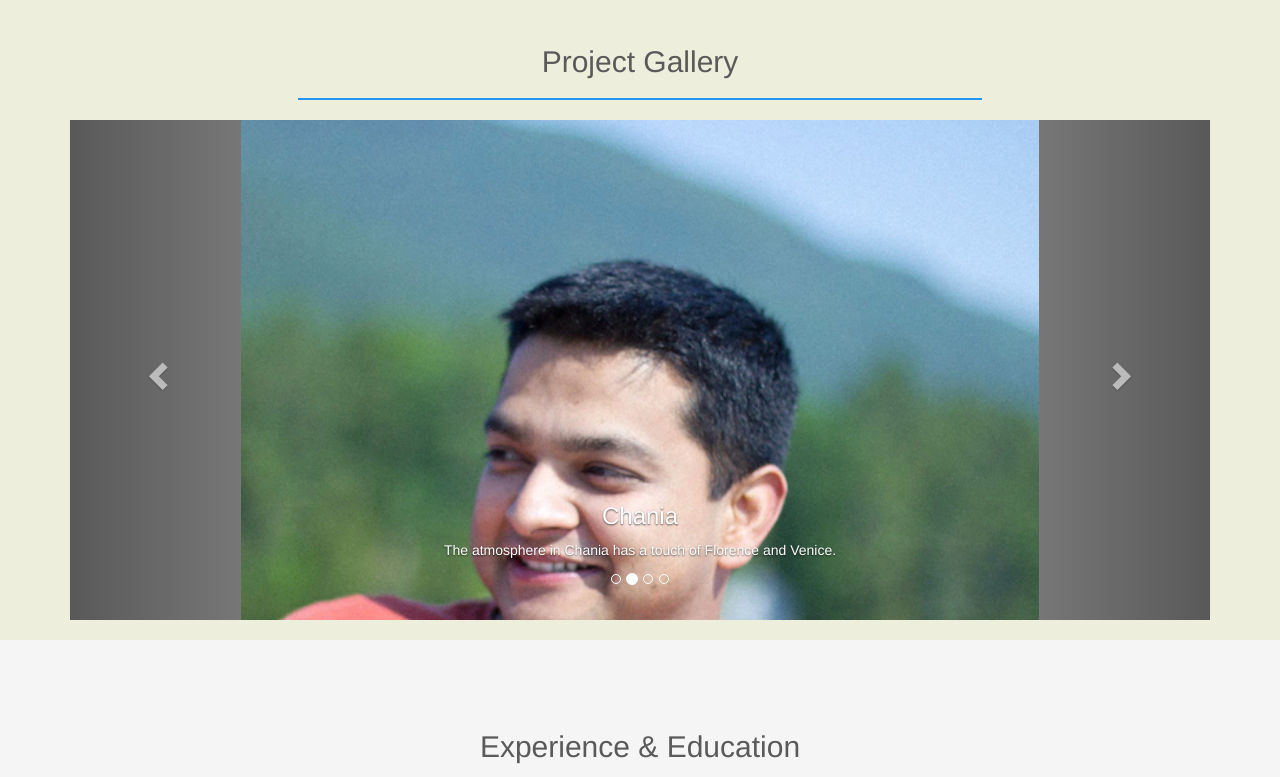
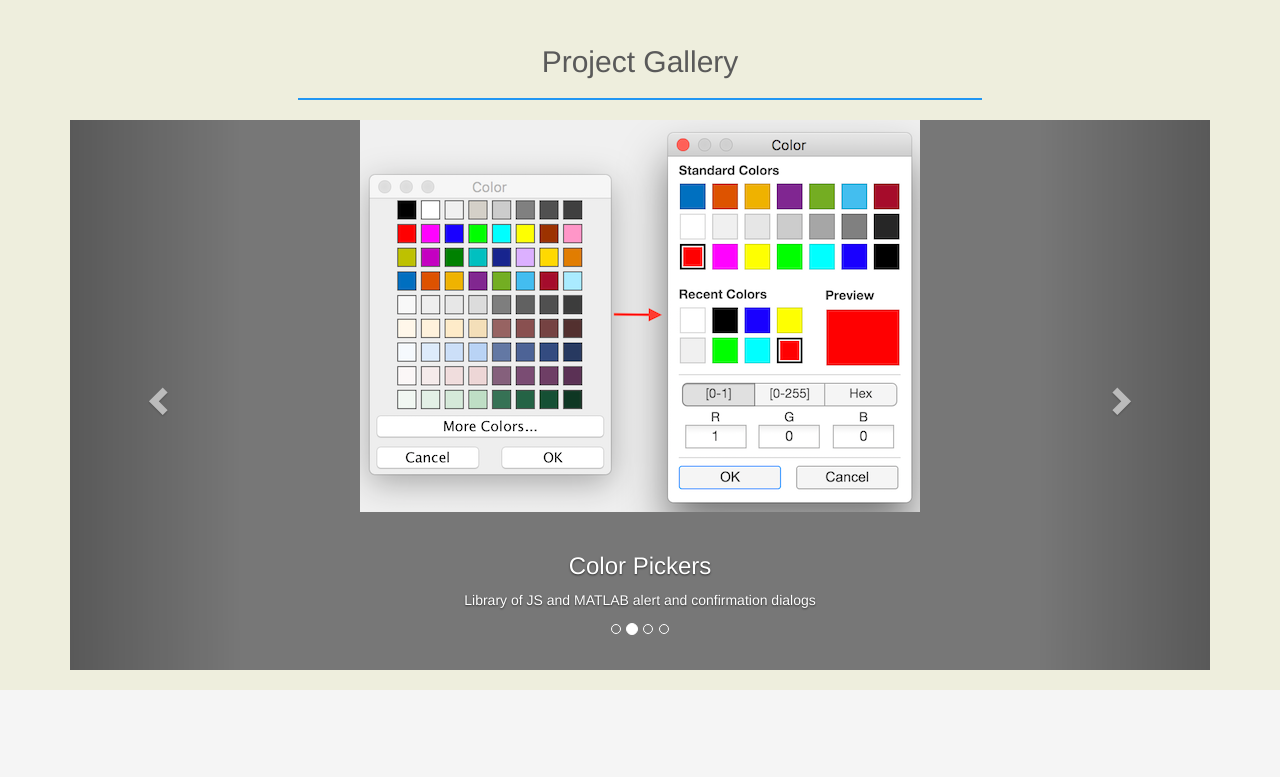
Before and after one commit to varunrgandhi/varunrgandhi.github.io, a website: page index.html in a window 1280 px wide. Shown: the part 1400-2177 px from the top of the page. Drawn offline with Linux system fonts and the light colour scheme.

Commit message:
update projects

```diff
--- a/index.html
+++ b/index.html
@@ -219,31 +219,31 @@
                     </ol>
                     <div class="carousel-inner" role="listbox">
                         <div class="item active">
-                            <img src="./src/images/tam_logo.png" alt="Chania" width="460" height="345">
+                            <img src="./src/images/dlg.png">
                             <div class="carousel-caption">
-                                <h3>Chania</h3>
-                                <p>The atmosphere in Chania has a touch of Florence and Venice.</p>
+                                <h3>Alert and Confirmation Dialogs</h3>
+                                <p>Library of JS and MATLAB alert and confirmation dialogs</p>
                             </div>
                         </div>
                         <div class="item">
-                            <img src="./src/images/baseIcon.png" alt="Chania" width="460" height="345">
+                            <img src="./src/images/uisetcolor.png">
                             <div class="carousel-caption">
-                                <h3>Chania</h3>
-                                <p>The atmosphere in Chania has a touch of Florence and Venice.</p>
+                                <h3>Color Pickers</h3>
+                                <p>Library of JS and MATLAB alert and confirmation dialogs</p>
                             </div>
                         </div>
                         <div class="item">
-                            <img src="./src/images/mathworks_logo.png" alt="Flower" width="460" height="345">
+                            <img src="./src/images/dlg.png">
                             <div class="carousel-caption">
-                                <h3>Flowers</h3>
-                                <p>Beatiful flowers in Kolymbari, Crete.</p>
+                                <h3>Alert and Confirmation Dialogs</h3>
+                                <p>Library of JS and MATLAB alert and confirmation dialogs</p>
                             </div>
                         </div>
                         <div class="item">
-                            <img src="./src/images/mathworks_logo.png" alt="Flower" width="460" height="345">
+                            <img src="./src/images/dlg.png">
                             <div class="carousel-caption">
-                                <h3>Flowers</h3>
-                                <p>Beatiful flowers in Kolymbari, Crete.</p>
+                                <h3>Alert and Confirmation Dialogs</h3>
+                                <p>Library of JS and MATLAB alert and confirmation dialogs</p>
                             </div>
                         </div>
                     </div>
--- a/src/css/main.css
+++ b/src/css/main.css
@@ -191,12 +191,12 @@ footer {
 }
 
 .main .projects .carousel .item {
-    height: 500px;
+    height: 550px;
     background-color: #777;
 }
 
 .main .projects .carousel-inner > .item > img,
 .main .projects .carousel-inner > .item > a > img {
-    width: 70%;
+    /* width: 70%; */
     margin: auto;
 }
```
Also changed, not shown: src/images/dlg.png (added), src/images/uisetcolor.png (added).
